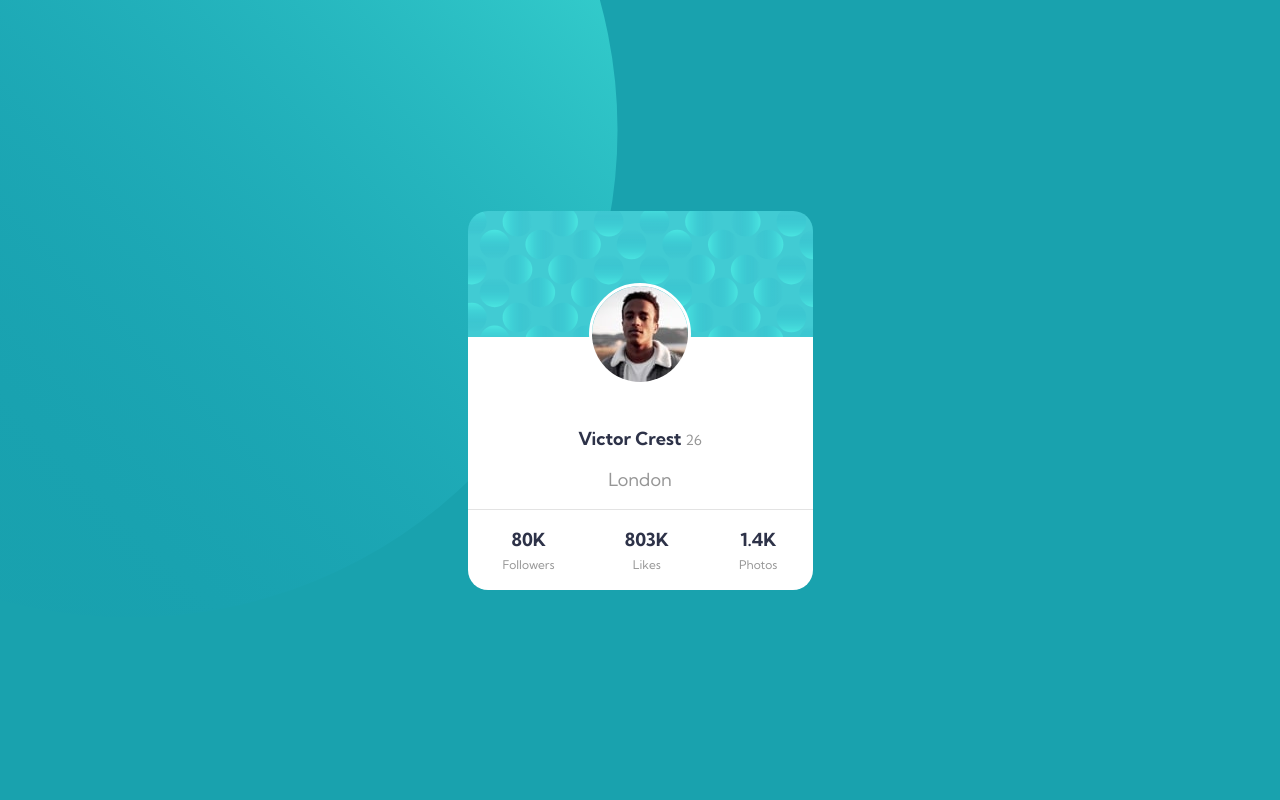
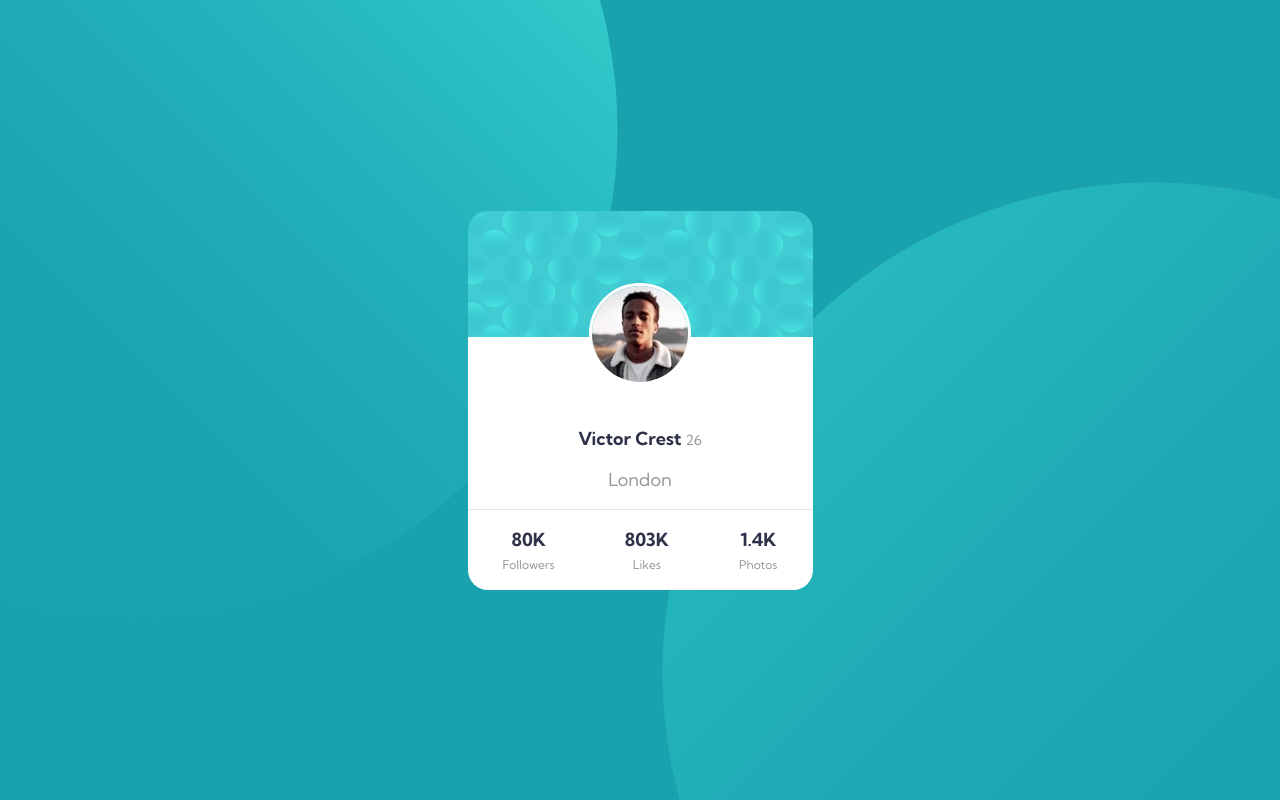
Before and after one commit to ShiyamAdhithya/FrontEndMentor.io, a plain HTML site: page Profile-Card-Challenge/solution/index.html in a window 1280 px wide. Drawn offline with nearby package versions, Linux system fonts and the light colour scheme; files that its build step writes are made by us from their sources.

Commit message:
Change in style

```diff
--- a/Profile-Card-Challenge/solution/styles/style.scss
+++ b/Profile-Card-Challenge/solution/styles/style.scss
@@ -19,7 +19,7 @@ html,body{
     font-family: 'Kumbh Sans', sans-serif;
     background: url(../images/bg-pattern-top.svg), url(../images/bg-pattern-bottom.svg);
     background-repeat: no-repeat, no-repeat;
-    background-position: top -20em left -20em, bottom calc(-20em - 100vh) right -20em;
+    background-position: top -20em left -20em, bottom -20em right -20em;
     background-color: $dark-cyan;
     width: 100%;
     height: 100%;
@@ -27,7 +27,7 @@ html,body{
     flex-direction: column;
     align-items: center;
     @media screen and (max-width: $mobile) {
-        background-position: top -35em left -40em, bottom calc(-35em - 100vh) right -40em;
+        background-position: top -35em left -40em, bottom -35em right -40em;
     }
 }
 .card{
```
